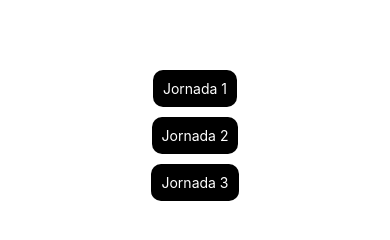
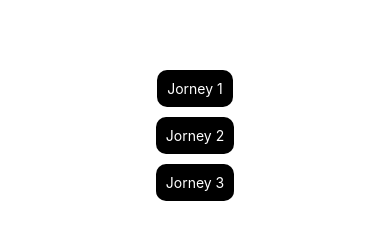
Before and after one commit to marcelochb/poc-rn-microfront-main, a React Native app: screen / in a window 390 px wide. Shown: the part 314-554 px from the top of the page. Built offline with nearby package versions, Linux system fonts and the light colour scheme.

Commit message:
Config Lerna

```diff
--- a/App.tsx
+++ b/App.tsx
@@ -1,18 +1,26 @@
-import {NavigationContainer} from '@react-navigation/native';
+import {JorneyOneStack} from '@poc/jorneyone';
+import {NavigationContainer, useNavigation} from '@react-navigation/native';
 import {createNativeStackNavigator} from '@react-navigation/native-stack';
 import React from 'react';
 import {SafeAreaView, StyleSheet, Text, TouchableOpacity} from 'react-native';
 function Home(): JSX.Element {
+  const navigation = useNavigation<any>();
   return (
     <SafeAreaView style={styles.container}>
-      <TouchableOpacity style={styles.button}>
-        <Text style={styles.label}>Jornada 1</Text>
+      <TouchableOpacity
+        style={styles.button}
+        onPress={() => {
+          navigation.navigate('JorneyStack', {
+            screen: 'Jorney One',
+          });
+        }}>
+        <Text style={styles.label}>Jorney 1</Text>
       </TouchableOpacity>
       <TouchableOpacity style={styles.button}>
-        <Text style={styles.label}>Jornada 2</Text>
+        <Text style={styles.label}>Jorney 2</Text>
       </TouchableOpacity>
       <TouchableOpacity style={styles.button}>
-        <Text style={styles.label}>Jornada 3</Text>
+        <Text style={styles.label}>Jorney 3</Text>
       </TouchableOpacity>
     </SafeAreaView>
   );
@@ -25,6 +33,7 @@ function App(): JSX.Element {
     <NavigationContainer>
       <Stack.Navigator>
         <Stack.Screen name="Home" component={Home} />
+        <Stack.Screen name="JorneyStack" component={JorneyOneStack} />
       </Stack.Navigator>
     </NavigationContainer>
   );
```
Also changed, not shown: lerna.json (added, +9 -0 lines), package.json (+8 -3 lines), 2 other files (tests, documents, lock files or other folders).
